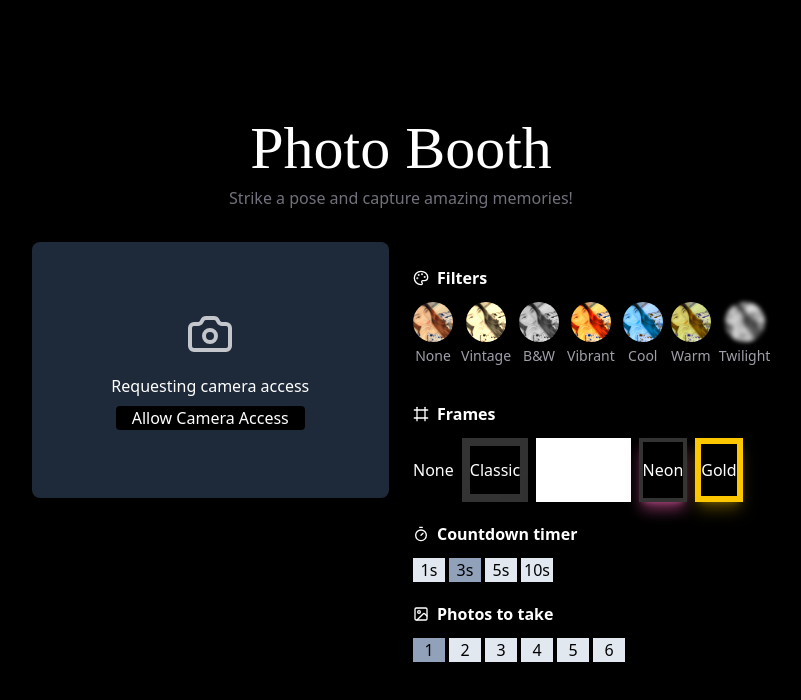
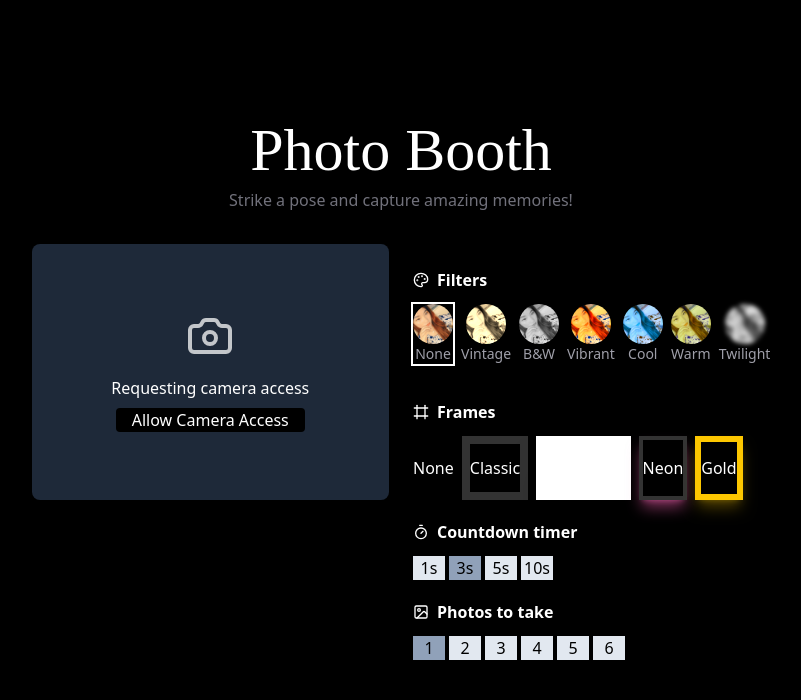
Before and after one commit to jasperayawan/photo-booth, a Next.js app: page /photo-booth in a window 1280 px wide. Shown: the top 700 px of the page, without its empty margins (239-1040 px from the left). Built offline with nearby package versions, Linux system fonts and the light colour scheme; a web font is replaced by a local one.

Commit message:
update separate filter selection

```diff
--- a/src/app/photo-booth/page.tsx
+++ b/src/app/photo-booth/page.tsx
@@ -13,6 +13,7 @@ import {
 import GalleryModal from "@/components/GalleryModal";
 import { filters, frames, delayOptions, photoCountOptions } from "@/data/filters";
 import type { photoCapturedDataType } from "../../types/types";
+import FilterSelection from "@/components/FilterSelection";
 
 
 const PhotoBooth = () => {
@@ -406,27 +407,11 @@ useEffect(() => {
                 <Palette className="w-4 h-4" />
                 Filters
               </h3>
-              <div className="flex flex-wrap gap-2">
-                {filters.map((filter) => {
-                  const Icon = filter.icon;
-
-                  return (
-                    <button
-                      key={filter.name}
-                      onClick={() => setSelectedFilter(filter)}
-                      className={`flex-col gap-1 text-white cursor-pointer border-white/20 hover:scale-105 transition-transform flex justify-center items-center`}
-                    >
-                      <img
-                        src="/maila.jpg"
-                        className="w-10 h-10 rounded-full object-cover"
-                        style={{ filter: filter.value }}
-                        alt={filter.name}
-                      />
-                      <span className="text-sm text-zinc-400">{filter.name}</span>
-                    </button>
-                  );
-                })}
-              </div>
+              <FilterSelection
+                filters={filters}
+                selectedFilter={selectedFilter}
+                setSelectedFilter={setSelectedFilter}
+              />
             </div>
 
             {/* Frame Selection */}
--- /dev/null
+++ b/src/components/FilterSelection.tsx
@@ -0,0 +1,44 @@
+import React from "react";
+import { ForwardRefExoticComponent, RefAttributes } from "react";
+import { LucideProps } from "lucide-react";
+
+interface Filter {
+  name: string;
+  value: string;
+  icon: ForwardRefExoticComponent<Omit<LucideProps, "ref"> & RefAttributes<SVGSVGElement>>;
+  color: string;
+}
+
+interface FilterSelectorProps {
+  filters: Filter[];
+  selectedFilter: Filter;
+  setSelectedFilter: (filter: Filter) => void;
+}
+
+const FilterSelection = ({
+  filters,
+  selectedFilter,
+  setSelectedFilter,
+}: FilterSelectorProps) => {
+  return <div className="flex flex-wrap gap-2">
+    {filters.map((filter) => (
+      <button
+        key={filter.name}
+        onClick={() => setSelectedFilter(filter)}
+        className={`flex-col text-white cursor-pointer border-white/20 hover:scale-105 transition-transform flex justify-center items-center ${
+          selectedFilter.name === filter.name ? "ring-2 ring-white" : ""
+        }`}
+      >
+        <img
+          src="/maila.jpg"
+          className="w-10 h-10 rounded-full object-cover"
+          style={{ filter: filter.value }}
+          alt={filter.name}
+        />
+        <span className="text-sm text-zinc-400">{filter.name}</span>
+      </button>
+    ))}
+  </div>;
+};
+
+export default FilterSelection;
```
